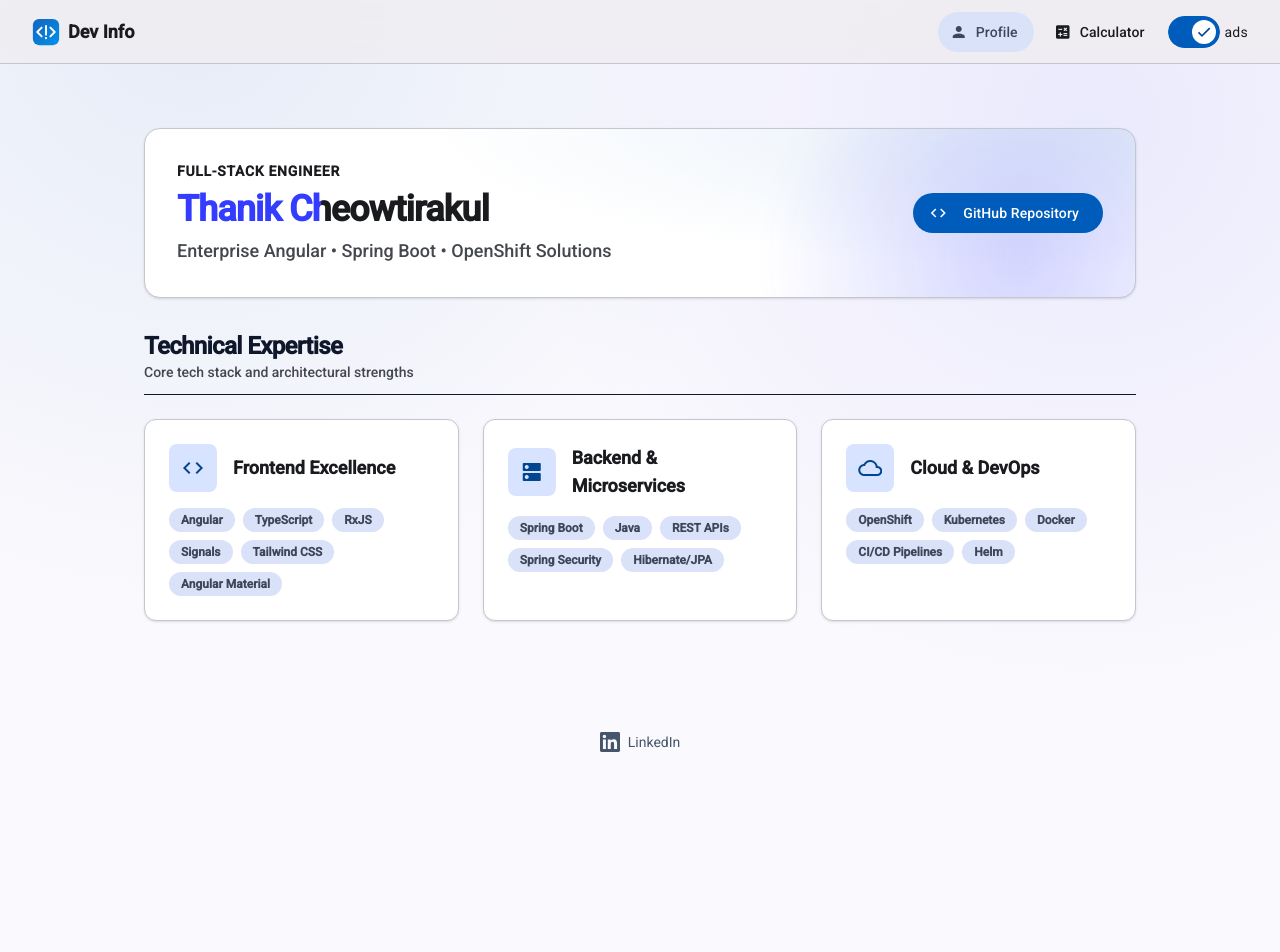
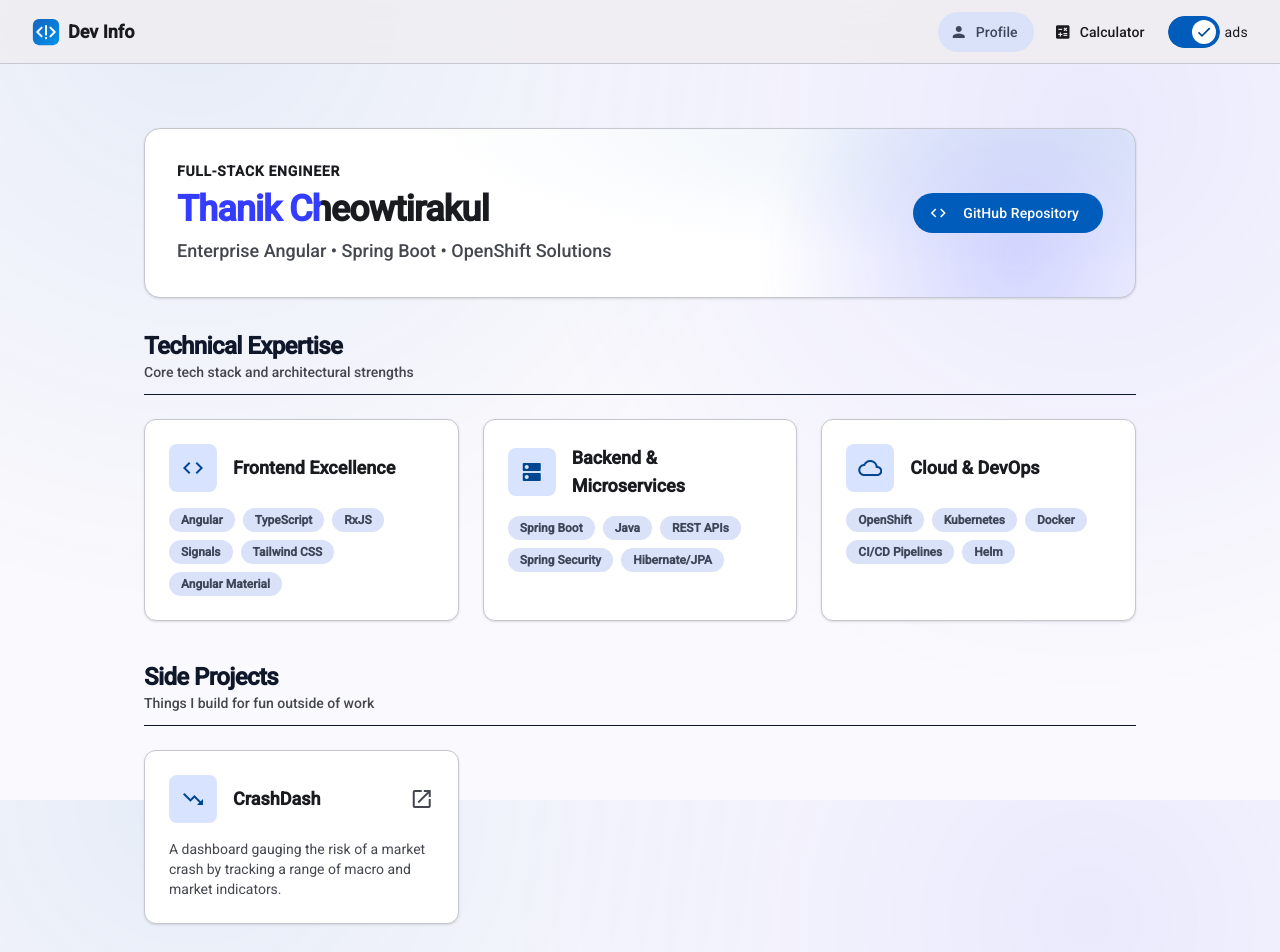
Before and after one commit to thanikc/thanikc.github.io, an Angular app: page / in a window 1280 px wide. Shown: the top 952 px of the page. Before the commit the page ends 800 px from the top, so only its background shows below. Built offline with nearby package versions, Linux system fonts and the light colour scheme.

Commit message:
feat(fun): add side project

```diff
--- a/src/app/domains/profile/profile.component.html
+++ b/src/app/domains/profile/profile.component.html
@@ -62,4 +62,32 @@
       }
     </div>
   </section>
+
+  <section class="space-y-6 mt-10">
+    <div class="skills-header pb-3 border-b">
+      <h2 class="text-2xl font-bold tracking-tight">Side Projects</h2>
+      <p class="hero-subtitle text-sm font-medium">Things I build for fun outside of work</p>
+    </div>
+
+    <div class="grid grid-cols-1 md:grid-cols-2 lg:grid-cols-3 gap-6">
+      @for (project of sideProjects; track project.url; let i = $index) {
+        <a
+          [href]="project.url"
+          target="_blank"
+          rel="noopener noreferrer"
+          class="skill-card project-card rounded-xl p-6 flex flex-col gap-4 shadow-sm no-underline"
+          [style.animation-delay.ms]="i * 80"
+        >
+          <div class="flex items-center gap-4">
+            <div class="card-avatar p-3 rounded-lg flex items-center justify-center">
+              <mat-icon>{{ project.icon }}</mat-icon>
+            </div>
+            <h3 class="text-lg font-bold">{{ project.name }}</h3>
+            <mat-icon class="external-icon ml-auto" aria-hidden="true">open_in_new</mat-icon>
+          </div>
+          <p class="hero-subtitle text-sm">{{ project.description }}</p>
+        </a>
+      }
+    </div>
+  </section>
 </div>
--- a/src/app/domains/profile/profile.component.scss
+++ b/src/app/domains/profile/profile.component.scss
@@ -87,6 +87,19 @@
   }
 }
 
+.project-card {
+  text-decoration: none;
+}
+
+.external-icon {
+  color: var(--mat-sys-on-surface-variant);
+  transition: transform 0.25s ease;
+
+  .project-card:hover & {
+    transform: translate(2px, -2px);
+  }
+}
+
 .skill-chip {
   background-color: var(--mat-sys-secondary-container);
   color: var(--mat-sys-on-secondary-container);
--- a/src/app/domains/profile/profile.component.ts
+++ b/src/app/domains/profile/profile.component.ts
@@ -5,6 +5,13 @@ import { MatIconModule } from '@angular/material/icon';
 export interface TechSkill {
   category: string;
   skills: string[];
+  icon: string;
+}
+
+export interface SideProject {
+  name: string;
+  description: string;
+  url: string;
   icon: string;
 }
 
@@ -26,6 +33,16 @@ const SKILL_CATEGORIES: readonly TechSkill[] = [
   },
 ];
 
+const SIDE_PROJECTS: readonly SideProject[] = [
+  {
+    name: 'CrashDash',
+    description:
+      'A dashboard gauging the risk of a market crash by tracking a range of macro and market indicators.',
+    url: 'https://crashdash.singdee.de/',
+    icon: 'trending_down',
+  },
+];
+
 @Component({
   selector: 'app-profile',
   imports: [MatButtonModule, MatIconModule],
@@ -38,4 +55,5 @@ export class ProfileComponent {
   readonly title = 'Full-Stack Engineer';
   readonly subtitle = 'Enterprise Angular • Spring Boot • OpenShift Solutions';
   readonly skillCategories = SKILL_CATEGORIES;
+  readonly sideProjects = SIDE_PROJECTS;
 }
```
Also changed, not shown: 2 other files (tests, documents, lock files or other folders).
